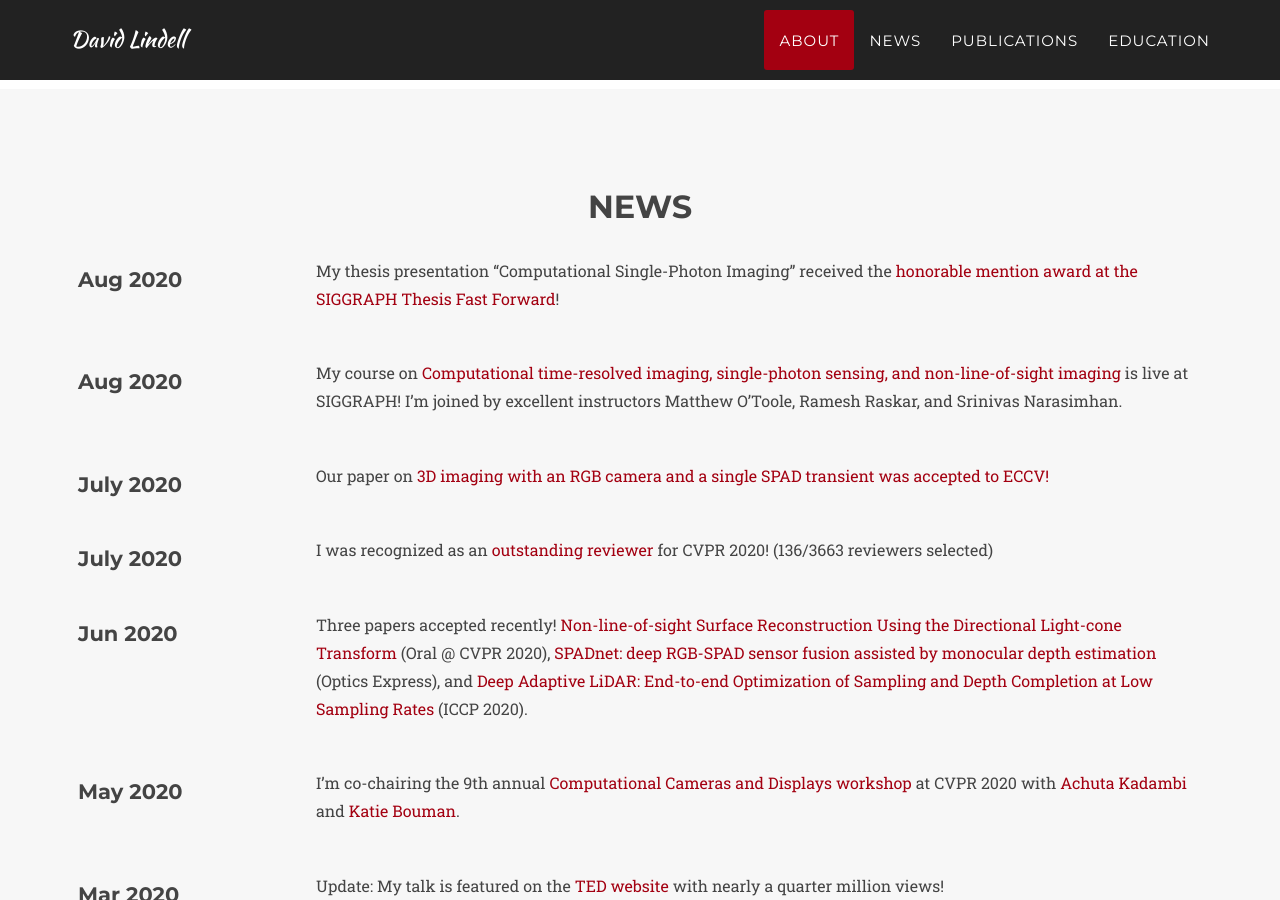
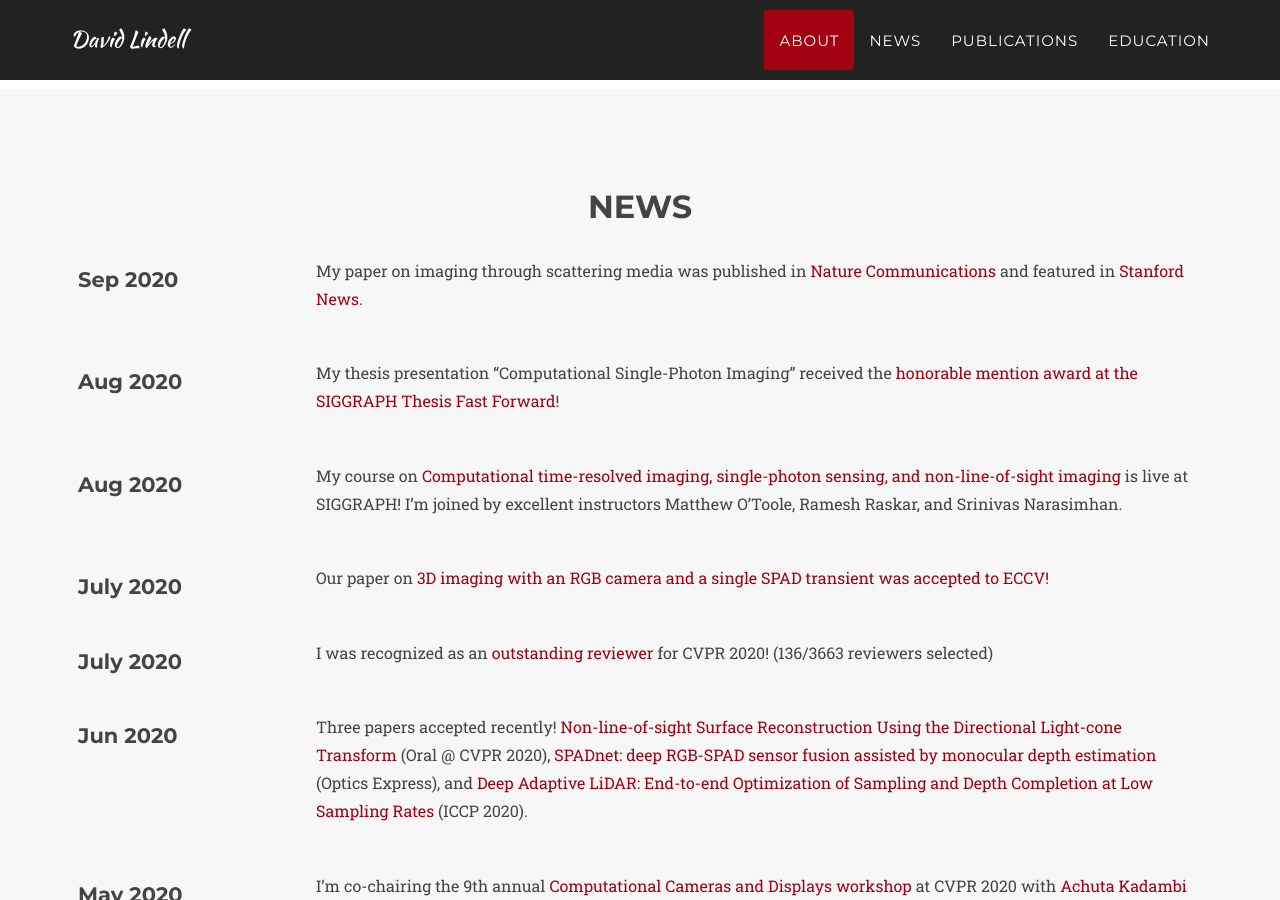
Before and after one commit to davelindell/davelindell.github.io, a Jekyll site: the page built from _posts/2020-09-10-NatCommun-Lindell.markdown, in a window 1280 px wide and 900 px high, scrolled down 1270 px. Built offline with Jekyll 4.4.1, drawn with Linux system fonts in a browser that asks for light colours; some web fonts are replaced.

Commit message:
update publications

```diff
--- a/_config.yml
+++ b/_config.yml
@@ -11,6 +11,8 @@ mysocial:
     url: https://www.linkedin.com/in/david-lindell-a434b882
 
 news:
+  - title: Sep 2020
+    text: My paper on imaging through scattering media was published in [Nature Communications](https://www.nature.com/articles/s41467-020-18346-3) and featured in [Stanford News](https://news.stanford.edu/2020/09/09/seeing-objects-clouds-fog/).
   - title: Aug 2020
     text: My thesis presentation "Computational Single-Photon Imaging" received the [honorable mention award at the SIGGRAPH Thesis Fast Forward](https://s2020.siggraph.org/conference/program-events/graduate-cohorts/thesis-fast-forward/)!
   - title: Aug 2020
--- a/_posts/2020-09-10-NatCommun-Lindell.markdown
+++ b/_posts/2020-09-10-NatCommun-Lindell.markdown
@@ -13,6 +13,10 @@ pdf-link: https://www.nature.com/articles/s41467-020-18346-3
 supp-link: https://static-content.springer.com/esm/art%3A10.1038%2Fs41467-020-18346-3/MediaObjects/41467_2020_18346_MOESM1_ESM.pdf
 code-link: https://github.com/computational-imaging/confocal-diffuse-tomography
 video-link: https://www.youtube.com/watch?v=uyuCyzV0pdM&feature=emb_title
+social:
+    - title: Stanford News
+      url: https://news.stanford.edu/2020/09/09/seeing-objects-clouds-fog/
+      img: stanford-news-service-logo.png
 
 ---
 
```
Also changed, not shown: img/publication/natcommun2020lindell.png, img/publication/thumbnail/natcommun2020lindell.png.
